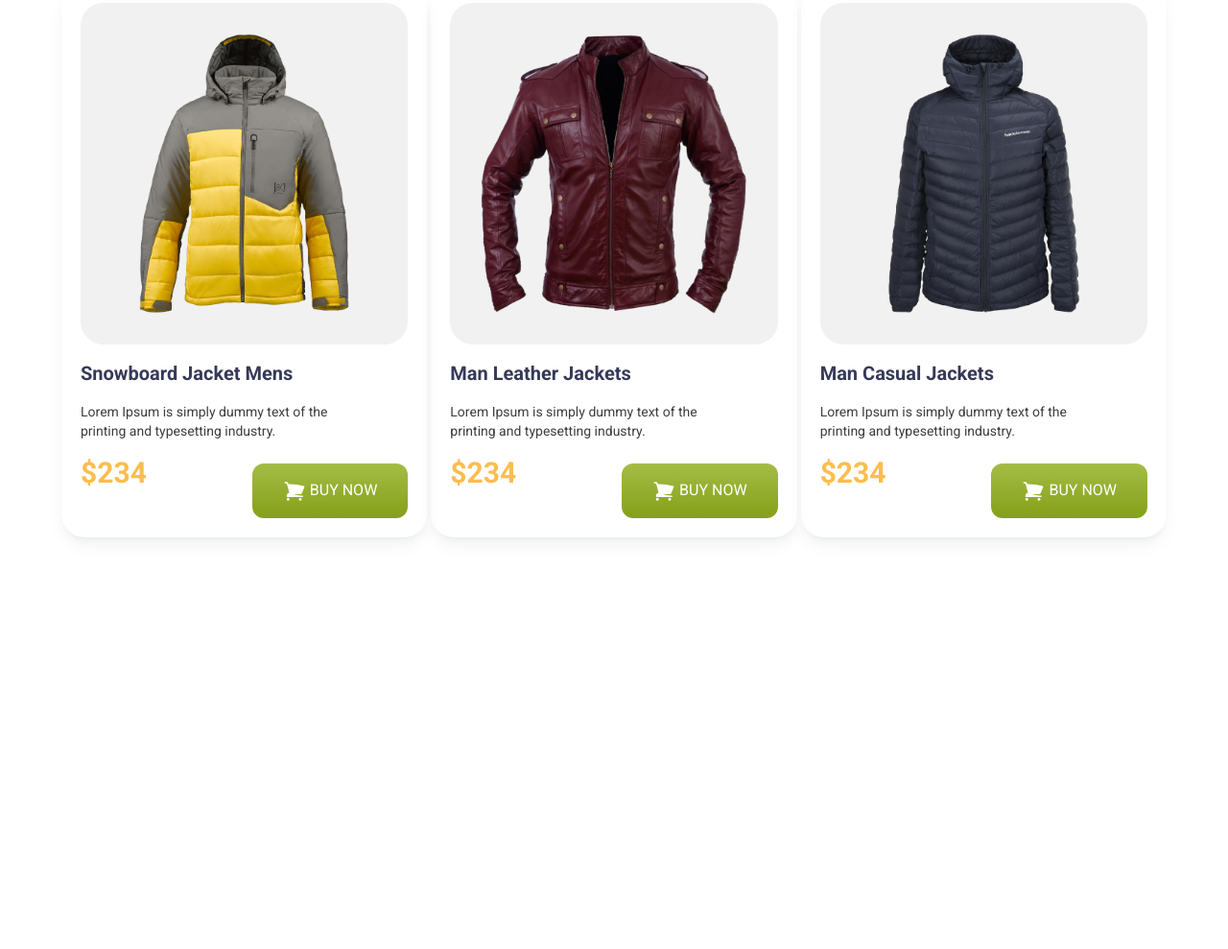
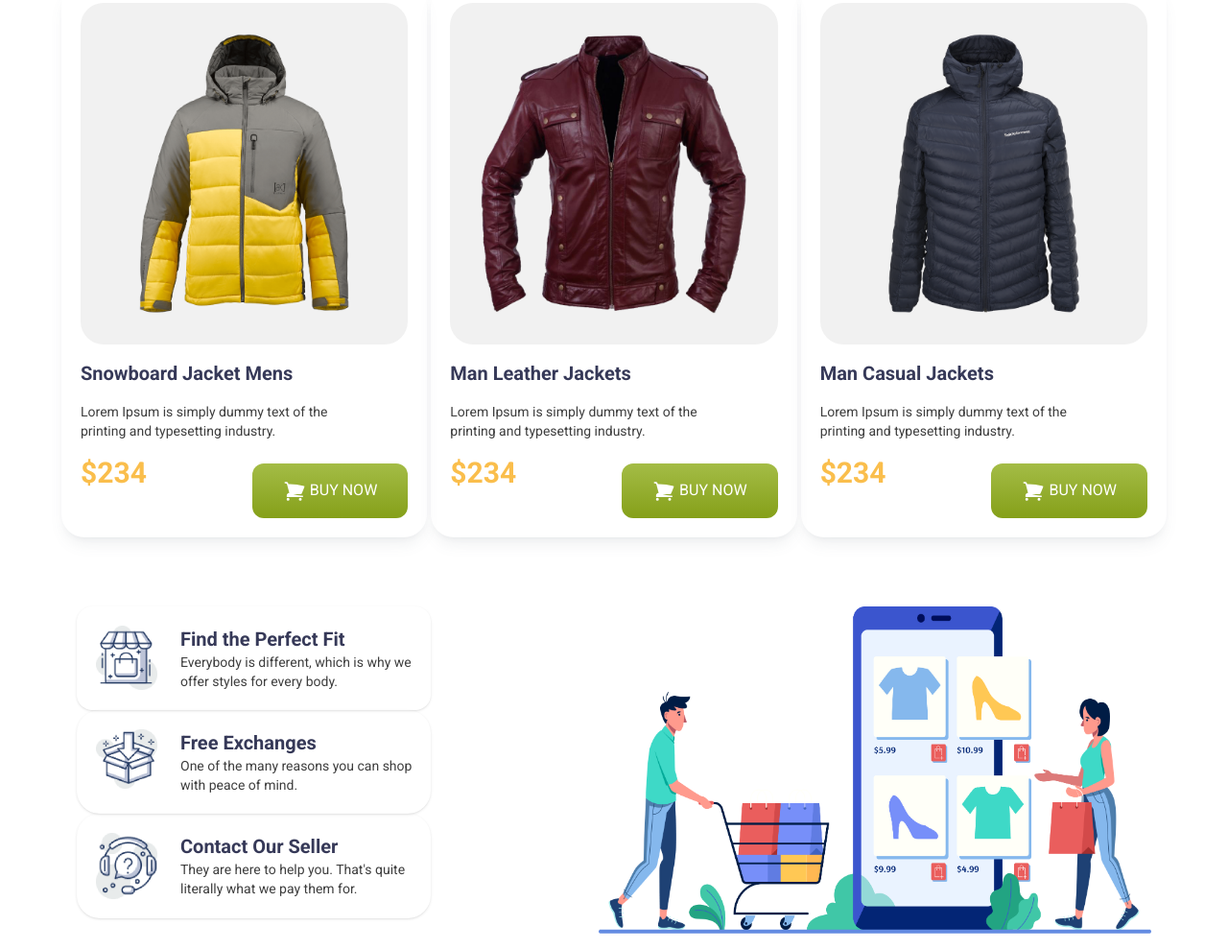
Before and after one commit to tajrin36/PH-Milestone-3, a plain HTML site: page module-13/penguin-project/index.html in a window 1280 px wide. Shown: the part 1320-2309 px from the top of the page at 96% size. Before the commit the page ends 1936 px from the top, so only its background shows below. Drawn offline with nearby package versions, Linux system fonts and the light colour scheme.

Commit message:
others action added

```diff
--- a/module-13/penguin-project/index.html
+++ b/module-13/penguin-project/index.html
@@ -37,8 +37,10 @@
                     Lorem Ipsum is simply dummy text of the printing <br> and typesetting industry.
                 </p>
                 <button class="px-8 py-4 rounded-xl bg-gradient-to-b from-[#A4BC46] to-[#85A019] text-white mt-2">
-                    <svg xmlns="http://www.w3.org/2000/svg" fill="white" viewBox="0 0 24 24" stroke-width="1.5" stroke="currentColor" class="size-6 inline">
-                        <path stroke-linecap="round" stroke-linejoin="round" d="M2.25 3h1.386c.51 0 .955.343 1.087.835l.383 1.437M7.5 14.25a3 3 0 0 0-3 3h15.75m-12.75-3h11.218c1.121-2.3 2.1-4.684 2.924-7.138a60.114 60.114 0 0 0-16.536-1.84M7.5 14.25 5.106 5.272M6 20.25a.75.75 0 1 1-1.5 0 .75.75 0 0 1 1.5 0Zm12.75 0a.75.75 0 1 1-1.5 0 .75.75 0 0 1 1.5 0Z" />
+                    <svg xmlns="http://www.w3.org/2000/svg" fill="white" viewBox="0 0 24 24" stroke-width="1.5"
+                        stroke="currentColor" class="size-6 inline">
+                        <path stroke-linecap="round" stroke-linejoin="round"
+                            d="M2.25 3h1.386c.51 0 .955.343 1.087.835l.383 1.437M7.5 14.25a3 3 0 0 0-3 3h15.75m-12.75-3h11.218c1.121-2.3 2.1-4.684 2.924-7.138a60.114 60.114 0 0 0-16.536-1.84M7.5 14.25 5.106 5.272M6 20.25a.75.75 0 1 1-1.5 0 .75.75 0 0 1 1.5 0Zm12.75 0a.75.75 0 1 1-1.5 0 .75.75 0 0 1 1.5 0Z" />
                     </svg>
                     BUY NOW
                 </button>
@@ -65,9 +67,12 @@
                     </p>
                     <div class="flex place-content-between">
                         <h3 class="text-[#FABE4C] text-3xl font-bold">$234</h3>
-                        <button class="px-8 py-4 rounded-xl bg-gradient-to-b from-[#A4BC46] to-[#85A019] text-white mt-2">
-                            <svg xmlns="http://www.w3.org/2000/svg" fill="white" viewBox="0 0 24 24" stroke-width="1.5" stroke="currentColor" class="size-6 inline">
-                                <path stroke-linecap="round" stroke-linejoin="round" d="M2.25 3h1.386c.51 0 .955.343 1.087.835l.383 1.437M7.5 14.25a3 3 0 0 0-3 3h15.75m-12.75-3h11.218c1.121-2.3 2.1-4.684 2.924-7.138a60.114 60.114 0 0 0-16.536-1.84M7.5 14.25 5.106 5.272M6 20.25a.75.75 0 1 1-1.5 0 .75.75 0 0 1 1.5 0Zm12.75 0a.75.75 0 1 1-1.5 0 .75.75 0 0 1 1.5 0Z" />
+                        <button
+                            class="px-8 py-4 rounded-xl bg-gradient-to-b from-[#A4BC46] to-[#85A019] text-white mt-2">
+                            <svg xmlns="http://www.w3.org/2000/svg" fill="white" viewBox="0 0 24 24" stroke-width="1.5"
+                                stroke="currentColor" class="size-6 inline">
+                                <path stroke-linecap="round" stroke-linejoin="round"
+                                    d="M2.25 3h1.386c.51 0 .955.343 1.087.835l.383 1.437M7.5 14.25a3 3 0 0 0-3 3h15.75m-12.75-3h11.218c1.121-2.3 2.1-4.684 2.924-7.138a60.114 60.114 0 0 0-16.536-1.84M7.5 14.25 5.106 5.272M6 20.25a.75.75 0 1 1-1.5 0 .75.75 0 0 1 1.5 0Zm12.75 0a.75.75 0 1 1-1.5 0 .75.75 0 0 1 1.5 0Z" />
                             </svg>
                             BUY NOW
                         </button>
@@ -78,15 +83,18 @@
                     <div class="rounded-3xl bg-[#F1F1F1] p-8">
                         <img class="" src="images/jacket-2.png" alt="jacket-2">
                     </div>
-                    <h4 class="text-[#363958] text-xl font-bold">Ladies Jacket  </h4>
+                    <h4 class="text-[#363958] text-xl font-bold">Ladies Jacket </h4>
                     <p class="text-[#3E3E3E] text-sm font-normal">Lorem Ipsum is simply dummy text of the <br>
                         printing and typesetting industry.
                     </p>
                     <div class="flex place-content-between">
                         <h3 class="text-[#FABE4C] text-3xl font-bold">$234</h3>
-                        <button class="px-8 py-4 rounded-xl bg-gradient-to-b from-[#A4BC46] to-[#85A019] text-white mt-2">
-                            <svg xmlns="http://www.w3.org/2000/svg" fill="white" viewBox="0 0 24 24" stroke-width="1.5" stroke="currentColor" class="size-6 inline">
-                                <path stroke-linecap="round" stroke-linejoin="round" d="M2.25 3h1.386c.51 0 .955.343 1.087.835l.383 1.437M7.5 14.25a3 3 0 0 0-3 3h15.75m-12.75-3h11.218c1.121-2.3 2.1-4.684 2.924-7.138a60.114 60.114 0 0 0-16.536-1.84M7.5 14.25 5.106 5.272M6 20.25a.75.75 0 1 1-1.5 0 .75.75 0 0 1 1.5 0Zm12.75 0a.75.75 0 1 1-1.5 0 .75.75 0 0 1 1.5 0Z" />
+                        <button
+                            class="px-8 py-4 rounded-xl bg-gradient-to-b from-[#A4BC46] to-[#85A019] text-white mt-2">
+                            <svg xmlns="http://www.w3.org/2000/svg" fill="white" viewBox="0 0 24 24" stroke-width="1.5"
+                                stroke="currentColor" class="size-6 inline">
+                                <path stroke-linecap="round" stroke-linejoin="round"
+                                    d="M2.25 3h1.386c.51 0 .955.343 1.087.835l.383 1.437M7.5 14.25a3 3 0 0 0-3 3h15.75m-12.75-3h11.218c1.121-2.3 2.1-4.684 2.924-7.138a60.114 60.114 0 0 0-16.536-1.84M7.5 14.25 5.106 5.272M6 20.25a.75.75 0 1 1-1.5 0 .75.75 0 0 1 1.5 0Zm12.75 0a.75.75 0 1 1-1.5 0 .75.75 0 0 1 1.5 0Z" />
                             </svg>
                             BUY NOW
                         </button>
@@ -97,15 +105,18 @@
                     <div class="rounded-3xl bg-[#F1F1F1] p-8">
                         <img class="" src="images/jacket-3.png" alt="jacket-3">
                     </div>
-                    <h4 class="text-[#363958] text-xl font-bold">Woman Leather Jacket  </h4>
+                    <h4 class="text-[#363958] text-xl font-bold">Woman Leather Jacket </h4>
                     <p class="text-[#3E3E3E] text-sm font-normal">Lorem Ipsum is simply dummy text of the <br>
                         printing and typesetting industry.
                     </p>
                     <div class="flex place-content-between">
                         <h3 class="text-[#FABE4C] text-3xl font-bold">$234</h3>
-                        <button class="px-8 py-4 rounded-xl bg-gradient-to-b from-[#A4BC46] to-[#85A019] text-white mt-2">
-                            <svg xmlns="http://www.w3.org/2000/svg" fill="white" viewBox="0 0 24 24" stroke-width="1.5" stroke="currentColor" class="size-6 inline">
-                                <path stroke-linecap="round" stroke-linejoin="round" d="M2.25 3h1.386c.51 0 .955.343 1.087.835l.383 1.437M7.5 14.25a3 3 0 0 0-3 3h15.75m-12.75-3h11.218c1.121-2.3 2.1-4.684 2.924-7.138a60.114 60.114 0 0 0-16.536-1.84M7.5 14.25 5.106 5.272M6 20.25a.75.75 0 1 1-1.5 0 .75.75 0 0 1 1.5 0Zm12.75 0a.75.75 0 1 1-1.5 0 .75.75 0 0 1 1.5 0Z" />
+                        <button
+                            class="px-8 py-4 rounded-xl bg-gradient-to-b from-[#A4BC46] to-[#85A019] text-white mt-2">
+                            <svg xmlns="http://www.w3.org/2000/svg" fill="white" viewBox="0 0 24 24" stroke-width="1.5"
+                                stroke="currentColor" class="size-6 inline">
+                                <path stroke-linecap="round" stroke-linejoin="round"
+                                    d="M2.25 3h1.386c.51 0 .955.343 1.087.835l.383 1.437M7.5 14.25a3 3 0 0 0-3 3h15.75m-12.75-3h11.218c1.121-2.3 2.1-4.684 2.924-7.138a60.114 60.114 0 0 0-16.536-1.84M7.5 14.25 5.106 5.272M6 20.25a.75.75 0 1 1-1.5 0 .75.75 0 0 1 1.5 0Zm12.75 0a.75.75 0 1 1-1.5 0 .75.75 0 0 1 1.5 0Z" />
                             </svg>
                             BUY NOW
                         </button>
@@ -129,9 +140,12 @@
                     </p>
                     <div class="flex place-content-between">
                         <h3 class="text-[#FABE4C] text-3xl font-bold">$234</h3>
-                        <button class="px-8 py-4 rounded-xl bg-gradient-to-b from-[#A4BC46] to-[#85A019] text-white mt-2">
-                            <svg xmlns="http://www.w3.org/2000/svg" fill="white" viewBox="0 0 24 24" stroke-width="1.5" stroke="currentColor" class="size-6 inline">
-                                <path stroke-linecap="round" stroke-linejoin="round" d="M2.25 3h1.386c.51 0 .955.343 1.087.835l.383 1.437M7.5 14.25a3 3 0 0 0-3 3h15.75m-12.75-3h11.218c1.121-2.3 2.1-4.684 2.924-7.138a60.114 60.114 0 0 0-16.536-1.84M7.5 14.25 5.106 5.272M6 20.25a.75.75 0 1 1-1.5 0 .75.75 0 0 1 1.5 0Zm12.75 0a.75.75 0 1 1-1.5 0 .75.75 0 0 1 1.5 0Z" />
+                        <button
+                            class="px-8 py-4 rounded-xl bg-gradient-to-b from-[#A4BC46] to-[#85A019] text-white mt-2">
+                            <svg xmlns="http://www.w3.org/2000/svg" fill="white" viewBox="0 0 24 24" stroke-width="1.5"
+                                stroke="currentColor" class="size-6 inline">
+                                <path stroke-linecap="round" stroke-linejoin="round"
+                                    d="M2.25 3h1.386c.51 0 .955.343 1.087.835l.383 1.437M7.5 14.25a3 3 0 0 0-3 3h15.75m-12.75-3h11.218c1.121-2.3 2.1-4.684 2.924-7.138a60.114 60.114 0 0 0-16.536-1.84M7.5 14.25 5.106 5.272M6 20.25a.75.75 0 1 1-1.5 0 .75.75 0 0 1 1.5 0Zm12.75 0a.75.75 0 1 1-1.5 0 .75.75 0 0 1 1.5 0Z" />
                             </svg>
                             BUY NOW
                         </button>
@@ -142,15 +156,18 @@
                     <div class="rounded-3xl bg-[#F1F1F1] p-8">
                         <img class="" src="images/jacket-5.png" alt="jacket-5">
                     </div>
-                    <h4 class="text-[#363958] text-xl font-bold">Man Leather Jackets  </h4>
+                    <h4 class="text-[#363958] text-xl font-bold">Man Leather Jackets </h4>
                     <p class="text-[#3E3E3E] text-sm font-normal">Lorem Ipsum is simply dummy text of the <br>
                         printing and typesetting industry.
                     </p>
                     <div class="flex place-content-between">
                         <h3 class="text-[#FABE4C] text-3xl font-bold">$234</h3>
-                        <button class="px-8 py-4 rounded-xl bg-gradient-to-b from-[#A4BC46] to-[#85A019] text-white mt-2">
-                            <svg xmlns="http://www.w3.org/2000/svg" fill="white" viewBox="0 0 24 24" stroke-width="1.5" stroke="currentColor" class="size-6 inline">
-                                <path stroke-linecap="round" stroke-linejoin="round" d="M2.25 3h1.386c.51 0 .955.343 1.087.835l.383 1.437M7.5 14.25a3 3 0 0 0-3 3h15.75m-12.75-3h11.218c1.121-2.3 2.1-4.684 2.924-7.138a60.114 60.114 0 0 0-16.536-1.84M7.5 14.25 5.106 5.272M6 20.25a.75.75 0 1 1-1.5 0 .75.75 0 0 1 1.5 0Zm12.75 0a.75.75 0 1 1-1.5 0 .75.75 0 0 1 1.5 0Z" />
+                        <button
+                            class="px-8 py-4 rounded-xl bg-gradient-to-b from-[#A4BC46] to-[#85A019] text-white mt-2">
+                            <svg xmlns="http://www.w3.org/2000/svg" fill="white" viewBox="0 0 24 24" stroke-width="1.5"
+                                stroke="currentColor" class="size-6 inline">
+                                <path stroke-linecap="round" stroke-linejoin="round"
+                                    d="M2.25 3h1.386c.51 0 .955.343 1.087.835l.383 1.437M7.5 14.25a3 3 0 0 0-3 3h15.75m-12.75-3h11.218c1.121-2.3 2.1-4.684 2.924-7.138a60.114 60.114 0 0 0-16.536-1.84M7.5 14.25 5.106 5.272M6 20.25a.75.75 0 1 1-1.5 0 .75.75 0 0 1 1.5 0Zm12.75 0a.75.75 0 1 1-1.5 0 .75.75 0 0 1 1.5 0Z" />
                             </svg>
                             BUY NOW
                         </button>
@@ -167,15 +184,50 @@
                     </p>
                     <div class="flex place-content-between">
                         <h3 class="text-[#FABE4C] text-3xl font-bold">$234</h3>
-                        <button class="px-8 py-4 rounded-xl bg-gradient-to-b from-[#A4BC46] to-[#85A019] text-white mt-2">
-                            <svg xmlns="http://www.w3.org/2000/svg" fill="white" viewBox="0 0 24 24" stroke-width="1.5" stroke="currentColor" class="size-6 inline">
-                                <path stroke-linecap="round" stroke-linejoin="round" d="M2.25 3h1.386c.51 0 .955.343 1.087.835l.383 1.437M7.5 14.25a3 3 0 0 0-3 3h15.75m-12.75-3h11.218c1.121-2.3 2.1-4.684 2.924-7.138a60.114 60.114 0 0 0-16.536-1.84M7.5 14.25 5.106 5.272M6 20.25a.75.75 0 1 1-1.5 0 .75.75 0 0 1 1.5 0Zm12.75 0a.75.75 0 1 1-1.5 0 .75.75 0 0 1 1.5 0Z" />
+                        <button
+                            class="px-8 py-4 rounded-xl bg-gradient-to-b from-[#A4BC46] to-[#85A019] text-white mt-2">
+                            <svg xmlns="http://www.w3.org/2000/svg" fill="white" viewBox="0 0 24 24" stroke-width="1.5"
+                                stroke="currentColor" class="size-6 inline">
+                                <path stroke-linecap="round" stroke-linejoin="round"
+                                    d="M2.25 3h1.386c.51 0 .955.343 1.087.835l.383 1.437M7.5 14.25a3 3 0 0 0-3 3h15.75m-12.75-3h11.218c1.121-2.3 2.1-4.684 2.924-7.138a60.114 60.114 0 0 0-16.536-1.84M7.5 14.25 5.106 5.272M6 20.25a.75.75 0 1 1-1.5 0 .75.75 0 0 1 1.5 0Zm12.75 0a.75.75 0 1 1-1.5 0 .75.75 0 0 1 1.5 0Z" />
                             </svg>
                             BUY NOW
                         </button>
                     </div>
                 </div>
             </div>
+        </div>
+        <!-- more actions container -->
+        <div class="p-4 place-content-between gap-8 flex flex-col-reverse lg:flex lg:flex-row">
+            <!-- left div -->
+            <div>
+                <!-- left-card-1 -->
+                <div class="shadow rounded-2xl p-5 gap-6 grid justify-items-center text-center lg:flex  lg:text-left ">
+                    <div><img class="max-h-20 max-w-16" src="icons/house.png" alt=""></div>
+                    <div>
+                        <h4 class="text-[#363958] text-xl font-bold">Find the Perfect Fit</h4>
+                        <p class="text-[#3E3E3E] text-sm font-normal">Everybody is different, which is why we<br>offer styles for every body.</p>
+                    </div>
+                </div>
+                <!-- left-card-2 -->
+                <div class="shadow rounded-3xl p-5 gap-6 grid justify-items-center text-center lg:flex  lg:text-left ">
+                    <div><img class="max-h-20 max-w-16" src="icons/box.png" alt=""></div>
+                    <div>
+                        <h4 class="text-[#363958] text-xl font-bold">Free Exchanges</h4>
+                        <p class="text-[#3E3E3E] text-sm font-normal">One of the many reasons you can shop<br>with peace of mind.</p>
+                    </div>
+                </div>
+                <!-- left-card-3 -->
+                <div class="shadow rounded-3xl p-5 gap-6 grid justify-items-center text-center lg:flex  lg:text-left ">
+                    <div><img class="max-h-20 max-w-16" src="icons/question.png" alt=""></div>
+                    <div>
+                        <h4 class="text-[#363958] text-xl font-bold">Contact Our Seller</h4>
+                        <p class="text-[#3E3E3E] text-sm font-normal">They are here to help you. That's quite<br>literally what we pay them for.</p>
+                    </div>
+                </div>
+            </div>
+            <!-- right div -->
+            <div class="max-w-xl"><img src="images/shopping.png" alt=""></div>
         </div>
     </main>
     <footer>
```
Lines whose indentation alone changed are shown as unchanged.
